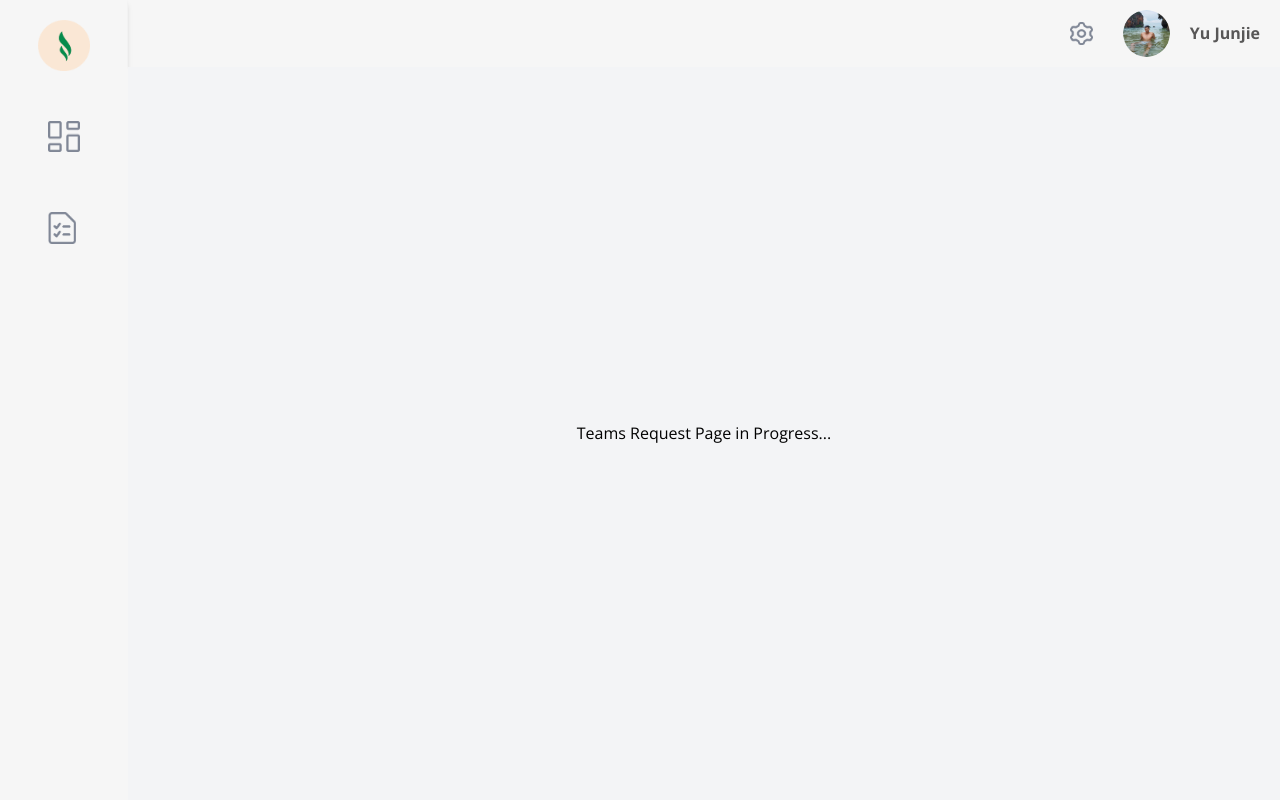
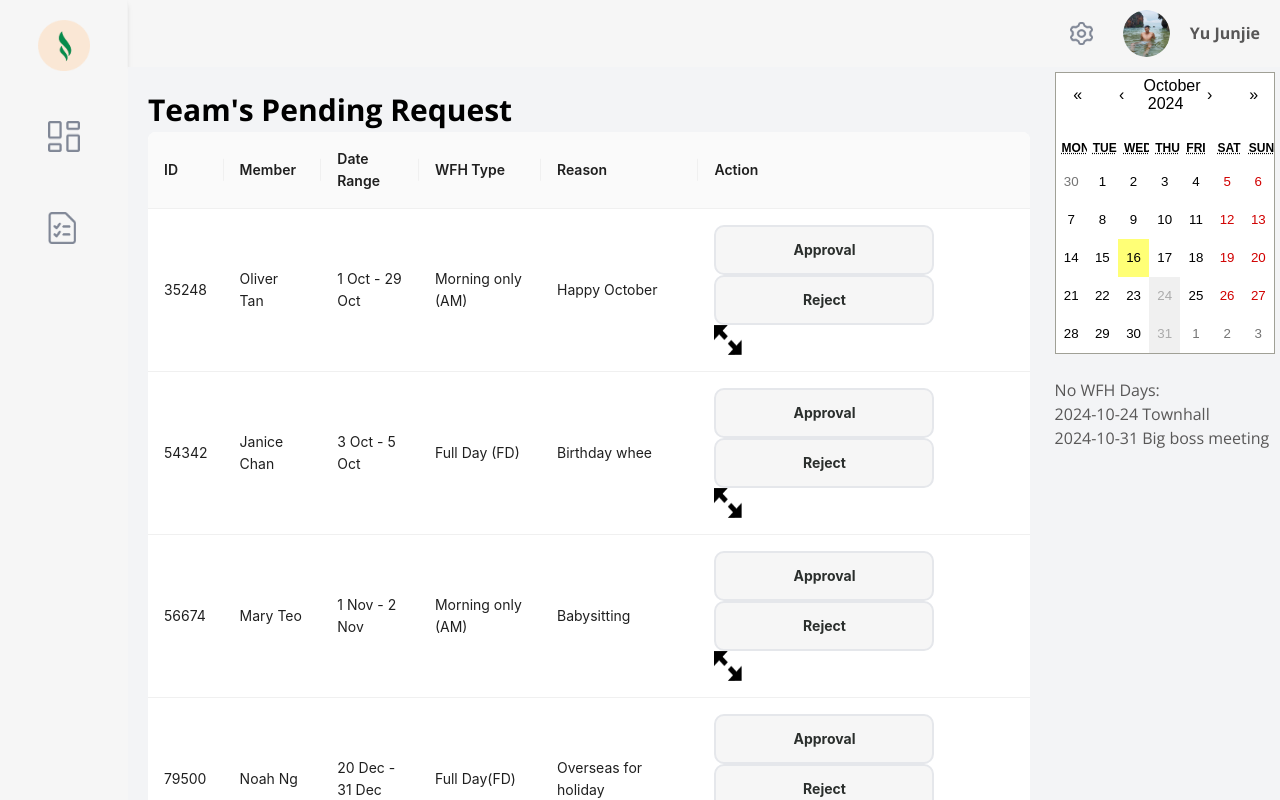
Before and after one commit to Jerric1801/spm-wfh-frontend, a React (Vite) app: page /teams in a window 1280 px wide. Built offline with nearby package versions, Linux system fonts and the light colour scheme.

Commit message:
- calendar sidebar w blocked dates - displays table of team requests

```diff
--- a/package.json
+++ b/package.json
@@ -7,12 +7,14 @@
     "@testing-library/react": "^13.4.0",
     "@testing-library/user-event": "^13.5.0",
     "@vitejs/plugin-react": "^4.3.1",
+    "antd": "^5.21.3",
     "autoprefixer": "^10.4.20",
     "axios": "^1.7.7",
     "clsx": "^2.1.1",
     "date-fns": "^4.1.0",
     "postcss": "^8.4.45",
     "react": "^18.3.1",
+    "react-calendar": "^5.0.0",
     "react-dom": "^18.3.1",
     "react-router-dom": "^6.26.1",
     "tailwind-merge": "^2.5.2",
--- a/src/pages/Teams.jsx
+++ b/src/pages/Teams.jsx
@@ -1,6 +1,121 @@
 import TopProfileBar from '../components/dashboard/TopProfileBar'
+import Calendar from 'react-calendar';
+import 'react-calendar/dist/Calendar.css';
+import {Table} from 'antd';
+import Button from '../components/common/Button';
+import ExpandButton from '../assets/images/expand.png';
+
 
 function TeamRequest() {
+    // low priority TODO fetch blockout dates
+    const blackoutDates = [new Date('2024-10-24').getDate(),new Date('2024-10-31').getDate()];
+
+    // TODO fetch data from request db
+    const dataSource = [
+        {
+          key: '1',
+          id: '35248',
+          member: 'Oliver Tan',
+          dateRange: '1 Oct - 29 Oct',
+          WFHType: 'Morning only (AM)',
+        Reason: 'Happy October',
+        },
+        {
+            key: '2',
+            id: '54342',
+            member: 'Janice Chan',
+            dateRange: '3 Oct - 5 Oct',
+            WFHType: 'Full Day (FD)',
+          Reason: 'Birthday whee',
+          },
+          {
+            key: '1',
+            id: '56674',
+            member: 'Mary Teo',
+            dateRange: '1 Nov - 2 Nov',
+            WFHType: 'Morning only (AM)',
+          Reason: 'Babysitting',
+          },
+          {
+            key: '1',
+            id: '79500',
+            member: 'Noah Ng',
+            dateRange: '20 Dec - 31 Dec',
+            WFHType: 'Full Day(FD)',
+          Reason: 'Overseas for holiday',
+          },
+          {
+            key: '1',
+            id: '67633',
+            member: 'Heng Chan',
+            dateRange: '2 Nov - 24 Nov',
+            WFHType: 'Afternoon only (PM)',
+          Reason: 'Babysitting',
+          },
+          {
+            key: '1',
+            id: '63405',
+            member: 'Rina Tan',
+            dateRange: '30 Oct - 2 Nov',
+            WFHType: 'Full Day (FD)',
+            Reason: 'Halloween and Deepavali vibes...',
+          },
+      ];
+
+    const columns = [
+        {
+            title: 'ID',
+            dataIndex: 'id',
+            key: 'id',
+          },
+          {
+          title: 'Member',
+          dataIndex: 'member',
+          key: 'member',
+        },
+        {
+          title: 'Date Range',
+          dataIndex: 'dateRange',
+          key: 'dateRange',
+        },
+        {
+          title: 'WFH Type',
+          dataIndex: 'WFHType',
+          key: 'WFHType',
+        },
+        {
+          title: 'Reason',
+          dataIndex: 'Reason',
+          key: 'Reason',
+        },
+        {
+          title: 'Action',
+          key: 'action',
+          // Note: the colour will come when merged w Feature/ApproveWFH branch
+          render: (record) => (
+            <>
+            <Button color="bg-green" text="Approval" onClick={() => approveRequest(record)}/>
+            <Button color="bg-red" text="Reject" onClick={() => rejectRequest(record)}/>
+            <img src={ExpandButton} alt="Expand Button"  style={{ height:'30px'}} onClick={()=>viewRequestDetails(record)}/>
+
+            </>
+          ),
+        },
+      ];
+
+    const approveRequest = (rowData) => {
+        console.log('Action clicked for:', rowData);
+    };
+
+
+    const rejectRequest = (rowData) => {
+        console.log('Action clicked for:', rowData);
+    };
+
+    const viewRequestDetails = (rowData) => {
+        console.log('View details for:', rowData);
+    };
+
     return (
         <div className="grid grid-cols-12 grid-rows-12 gap-0 h-screen">
             {/* Top Profile Bar */}
@@ -8,7 +123,23 @@ function TeamRequest() {
                 <TopProfileBar />
             </div>
             <div className="col-span-12 row-span-11 bg-gray-100 flex justify-center items-center">
-                <h1>Teams Request Page in Progress...</h1>
+                <div className="w-[80%] h-[100%]" style={{padding:'20px'}}>
+                <span className="text-[30px] font-bold">Team's Pending Request</span>
+                <Table columns={columns} dataSource={dataSource} />
+                </div>
+
+                <div className="w-[20%] h-[100%]" style={{padding:'5px'}}>
+                    <Calendar tileDisabled={({date}) => blackoutDates.includes(date.getDate()) }></Calendar>
+                    <div className="text-tag-grey-dark">
+                        <br/>
+                        <span>No WFH Days:</span>
+                        <ul>
+                            <li>2024-10-24 Townhall</li>
+                            <li>2024-10-31 Big boss meeting</li>
+                        </ul>
+                    </div>
+                </div>
+
             </div>
         </div>
     );
--- a/src/router/AppRoutes.jsx
+++ b/src/router/AppRoutes.jsx
@@ -8,7 +8,7 @@ import NavBar from '../components/layout/NavBar'
 import Login from '../pages/Login'
 import Dashboard from '../pages/Dashboard';
 import Request from '../pages/Request';
-import Teams from '../pages/Teams'
+import TeamRequest from '../pages/Teams'
 
 const AppRoutes = () => {
     const location = useLocation();
@@ -36,7 +36,7 @@ const AppRoutes = () => {
                     <Route path="/" element={<Dashboard />} />
                     <Route path="/login" element={<Login />} />
                     <Route path="/request" element={<Request />} />
-                    <Route path="/teams" element={<Teams />} />
+                    <Route path="/teams" element={<TeamRequest />} />
                 </Routes>
             </div>
         </div>
```
Also changed, not shown: src/assets/images/expand.png (added), 1 other file (tests, documents, lock files or other folders).
